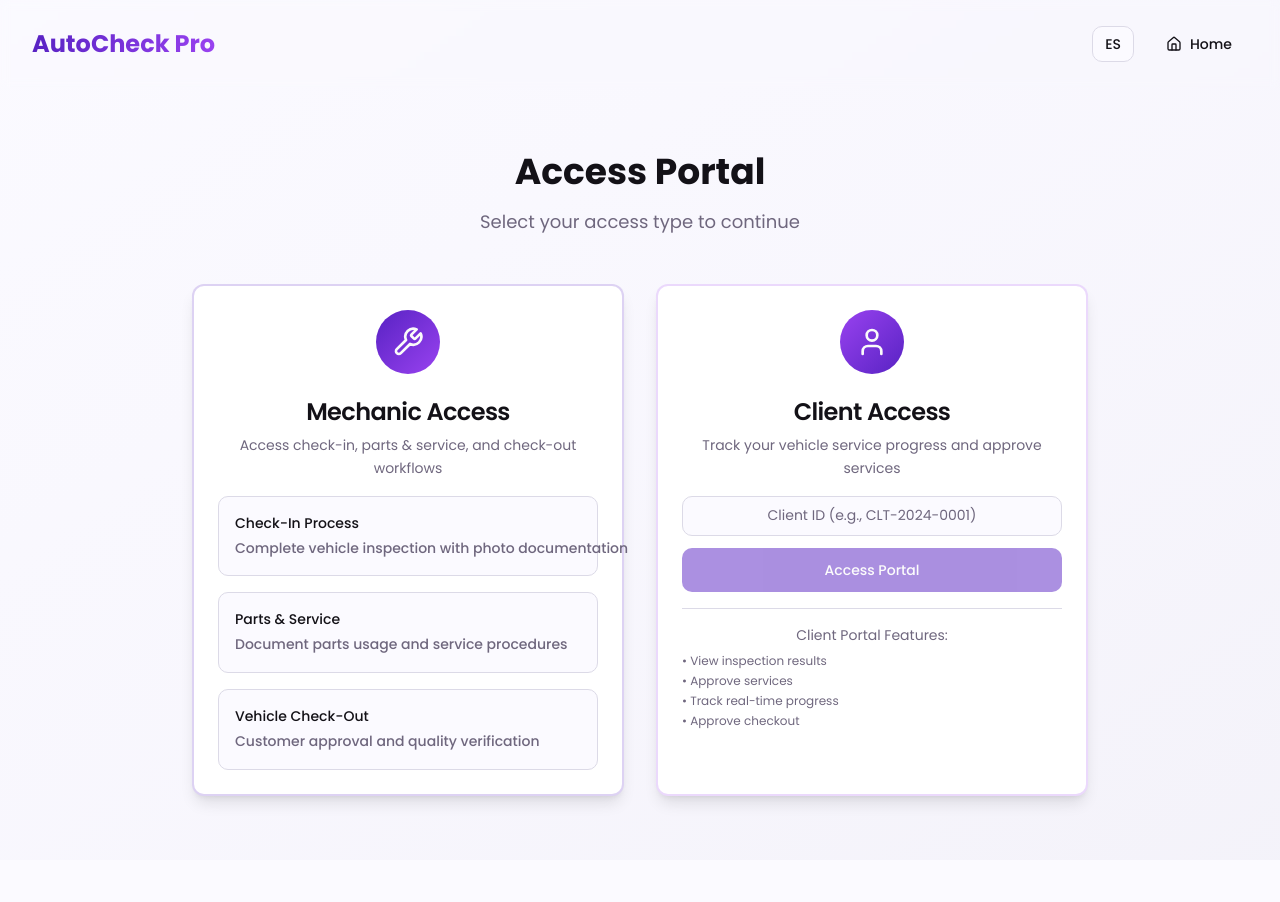
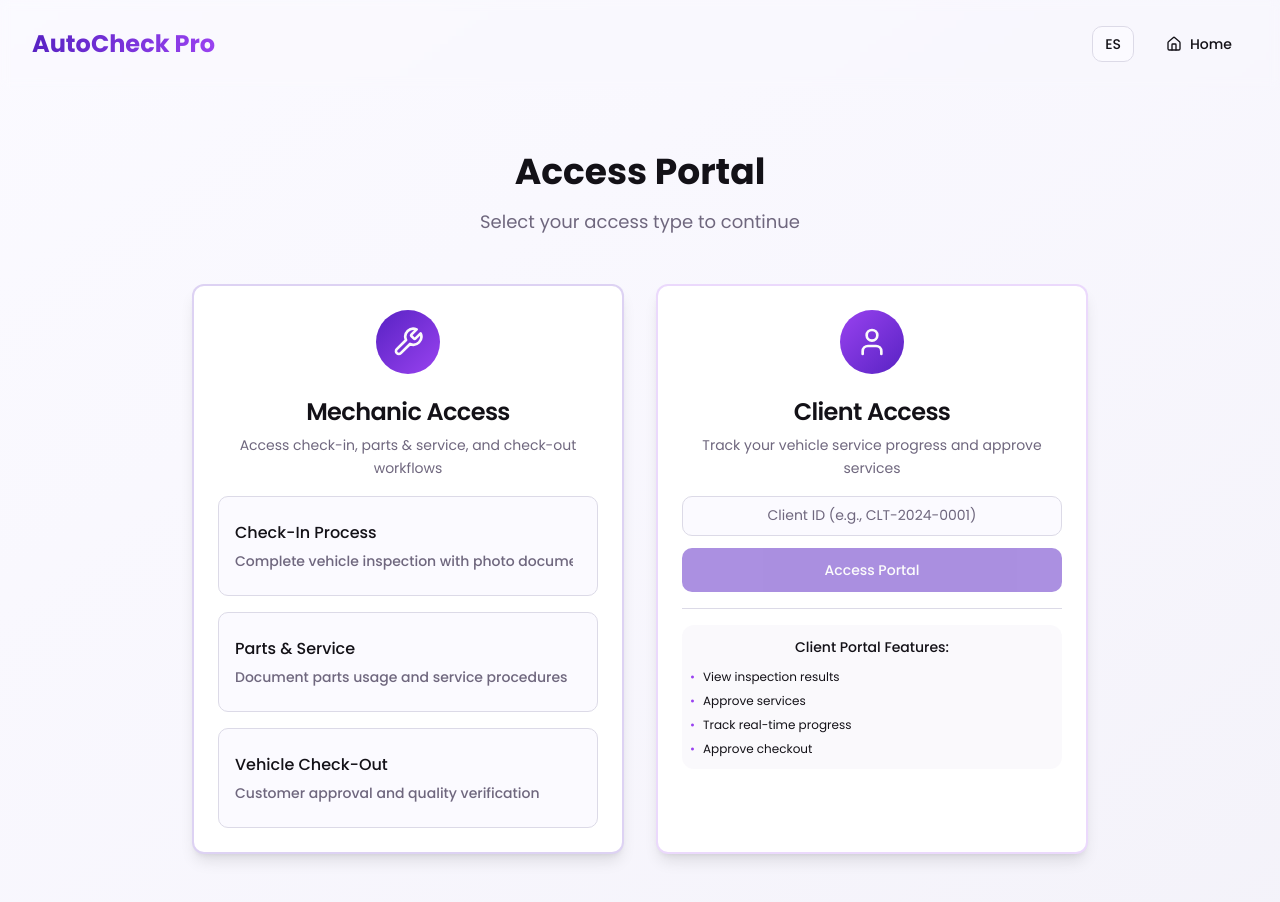
Before and after one commit to Chepiztrike/check-in-snap, a React (Vite) app: page /login in a window 1280 px wide. Shown: the top 902 px of the page. Before the commit the page ends 860 px from the top, so only its background shows below. Built offline with nearby package versions, Linux system fonts and the light colour scheme.

Commit message:
Fix text fitting issues
Adjusted text containers in `Login.tsx` to ensure all text fits properly, improving readability and user experience.

```diff
--- a/src/pages/Login.tsx
+++ b/src/pages/Login.tsx
@@ -99,16 +99,16 @@ const Login = () => {
                    <Button
                      key={index}
                      variant="outline"
-                     className="w-full justify-start h-auto p-4 min-h-[80px]"
+                     className="w-full justify-start h-auto p-4 min-h-[100px] overflow-hidden"
                      onClick={() => navigate(option.href)}
                    >
-                     <div className="text-left min-w-0 flex-1">
-                       <div className="font-medium truncate">{option.title}</div>
-                       <div className="text-sm text-muted-foreground mt-1 leading-relaxed break-words">
+                     <div className="text-left w-full pr-2">
+                       <div className="font-medium text-base mb-2 line-clamp-1">{option.title}</div>
+                       <div className="text-sm text-muted-foreground leading-tight line-clamp-2">
                          {option.description}
                        </div>
                      </div>
-                  </Button>
+                   </Button>
                 ))}
               </CardContent>
             </Card>
@@ -143,13 +143,25 @@ const Login = () => {
                   </Button>
                 </div>
                 <Separator />
-                <div className="text-center text-sm text-muted-foreground space-y-2">
-                  <p className="break-words">{t('client.portal.features')}</p>
-                  <ul className="text-xs space-y-1 text-left max-w-full">
-                    <li className="break-words">• {t('view.inspection.results')}</li>
-                    <li className="break-words">• {t('approve.services')}</li>
-                    <li className="break-words">• {t('track.real.time')}</li>
-                    <li className="break-words">• {t('approve.checkout')}</li>
+                <div className="px-2 py-3 bg-muted/30 rounded-lg">
+                  <p className="text-sm font-medium text-center mb-3 text-foreground">{t('client.portal.features')}</p>
+                  <ul className="text-xs space-y-2 max-w-full">
+                    <li className="flex items-start gap-2">
+                      <span className="text-accent flex-shrink-0">•</span>
+                      <span className="break-words">{t('view.inspection.results')}</span>
+                    </li>
+                    <li className="flex items-start gap-2">
+                      <span className="text-accent flex-shrink-0">•</span>
+                      <span className="break-words">{t('approve.services')}</span>
+                    </li>
+                    <li className="flex items-start gap-2">
+                      <span className="text-accent flex-shrink-0">•</span>
+                      <span className="break-words">{t('track.real.time')}</span>
+                    </li>
+                    <li className="flex items-start gap-2">
+                      <span className="text-accent flex-shrink-0">•</span>
+                      <span className="break-words">{t('approve.checkout')}</span>
+                    </li>
                   </ul>
                 </div>
               </CardContent>
```
